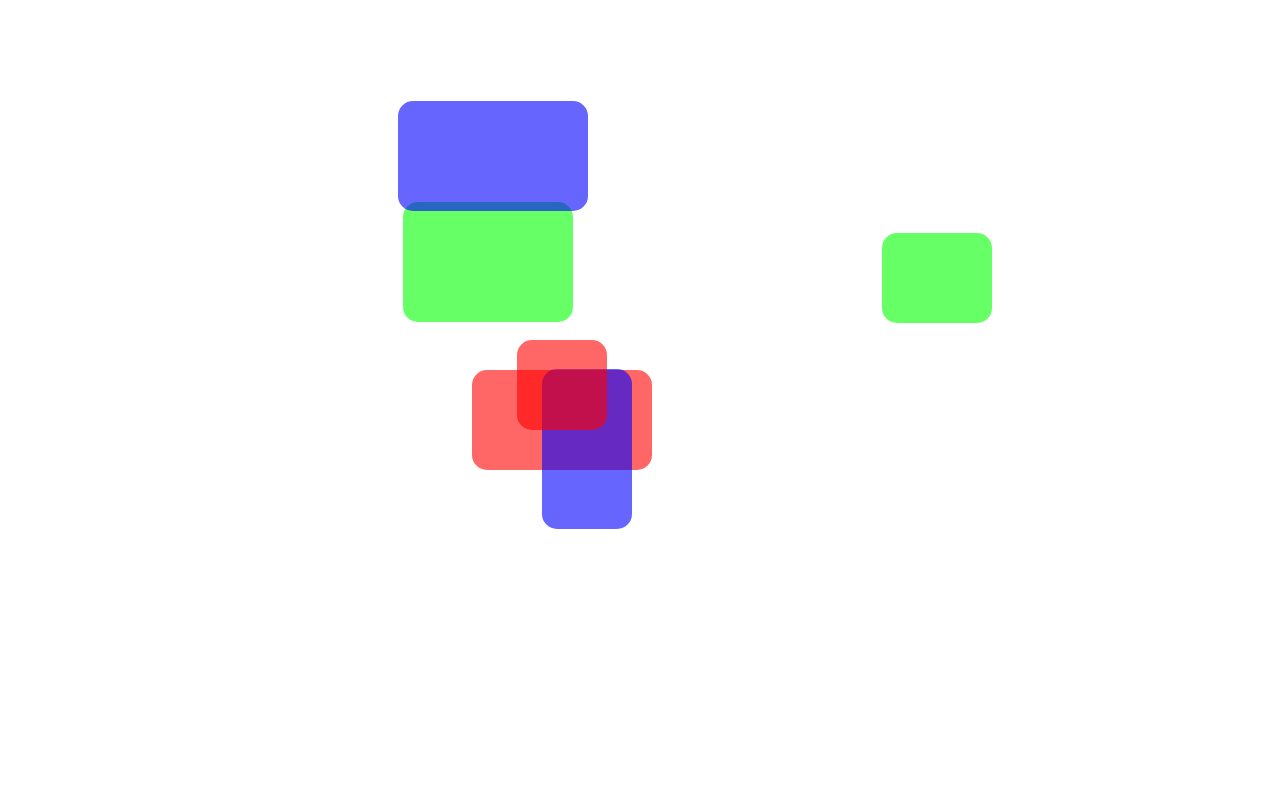
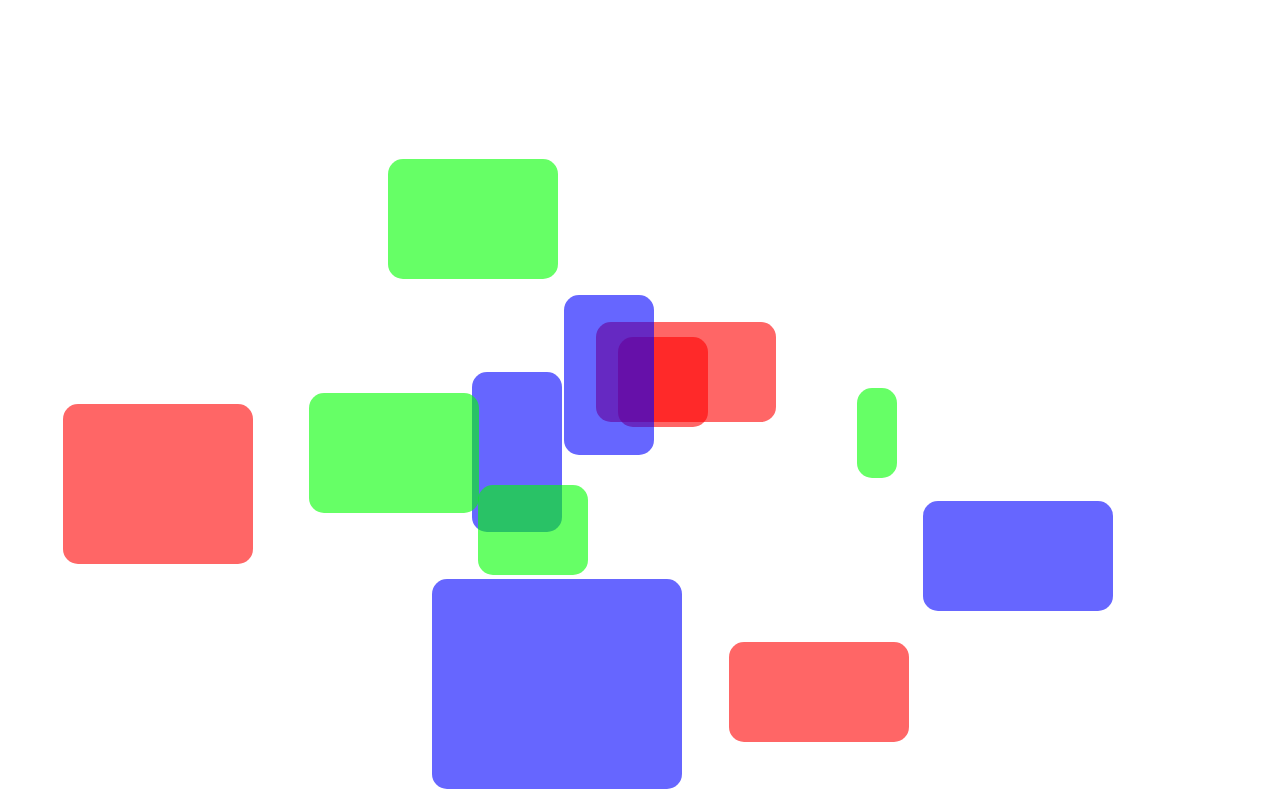
Before and after one commit to helga-hai/FrontendPro2019, a plain HTML site: page ex22_lection_12_ES6_DOM_squere_run/random_blocks_2s.html in a window 1280 px wide. Drawn offline with Linux system fonts and the light colour scheme.

Commit message:
12_ES6_DOM_squere_random_EDIT

```diff
--- a/ex22_lection_12_ES6_DOM_squere_run/random_blocks_2s.css
+++ b/ex22_lection_12_ES6_DOM_squere_run/random_blocks_2s.css
@@ -11,7 +11,7 @@ body{
 	border-radius:15px;
 	opacity:.6;
 	position:absolute;
-	transition: all .2s linear;
+	transition: all .1s linear;
 }
 .green {
 	background-color:#00FF00;	/*(0,255,0)*/
@@ -25,5 +25,5 @@ body{
 	border-radius:15px;
 	opacity:.6;
 	position:absolute;
-	transition: all .2s linear;
+	transition: all .3s linear;
 }
--- a/ex22_lection_12_ES6_DOM_squere_run/random_blocks_2s.html
+++ b/ex22_lection_12_ES6_DOM_squere_run/random_blocks_2s.html
@@ -3,22 +3,23 @@
 	<head>
 		<meta charset="UTF-8">
 		<title>12 lection ES6 DOM / random three blocks 2s</title>
-    <!--link rel="stylesheet" type="text/css" href="https://cdnjs.cloudflare.com/ajax/libs/meyer-reset/2.0/reset.min.css"-->
-    <link rel="stylesheet" type="text/css" href="random_blocks_2s.css">
+    	<link rel="stylesheet" type="text/css" href="random_blocks_2s.css">
 		<script src="random_blocks_2s.js"></script>
 	</head>
 	<body>
 
-  <!-- <div class="container"> -->
     <div class="red" style="width:180px;height:100px"></div>
     <div class="green" style="width:170px;height:120px"></div>
     <div class="blue" style="width:90px;height:160px"></div>
     <div class="red" style="width:90px;height:90px"></div>
     <div class="green" style="width:110px;height:90px"></div>
     <div class="blue" style="width:190px;height:110px"></div>
-    <!-- <div class="green"></div>
-    <div class="blue"></div> -->
-  <!-- </div> -->
+    <div class="red" style="width:180px;height:100px"></div>
+    <div class="green" style="width:170px;height:120px"></div>
+    <div class="blue" style="width:90px;height:160px"></div>
+    <div class="red" style="width:190px;height:160px"></div>
+    <div class="green" style="width:40px;height:90px"></div>
+    <div class="blue" style="width:250px;height:210px"></div>
 
 	</body>
 </html>
```
Also changed, not shown: ex22_lection_12_ES6_DOM_squere_run/random_blocks_2s.js (+0 -60 lines).
